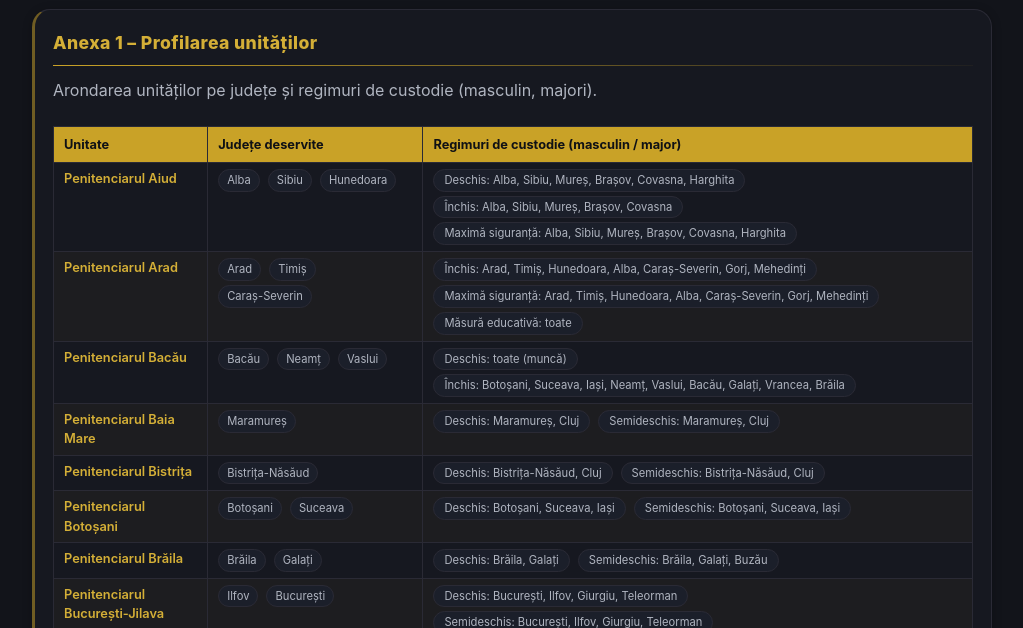
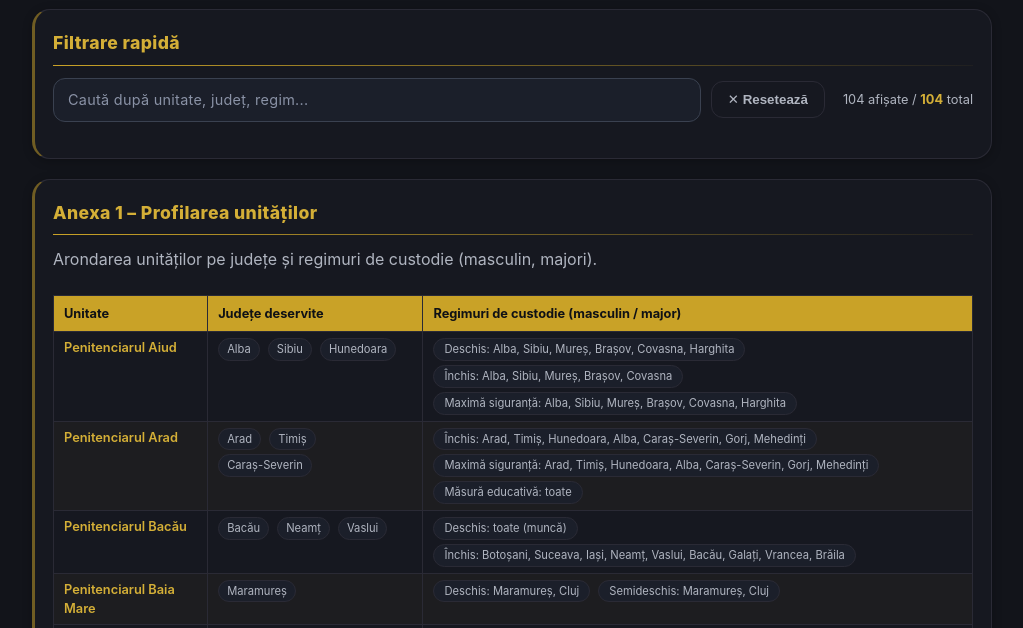
Before and after one commit to alintalfes-glitch/afaceri-judiciare, a plain HTML site: page rules.html in a window 1280 px wide. Shown: the part 138-766 px from the top of the page, without its empty margins (128-1151 px from the left). Drawn offline with Linux system fonts and the light colour scheme.

Commit message:
Update rules.html

```diff
--- a/rules.html
+++ b/rules.html
@@ -96,6 +96,55 @@
             font-size: 0.8rem;
             line-height: 1.8;
         }
+        .filter-container {
+            display: flex;
+            gap: 10px;
+            margin-bottom: 16px;
+            flex-wrap: wrap;
+            align-items: center;
+        }
+        .filter-container input {
+            flex: 1;
+            min-width: 200px;
+            padding: 10px 14px;
+            border: 1.5px solid var(--input-border);
+            border-radius: var(--radius-md);
+            background: var(--input-bg);
+            color: var(--text);
+            font-size: 0.9rem;
+            font-family: var(--font);
+        }
+        .filter-container input:focus {
+            border-color: var(--gold);
+            outline: none;
+            box-shadow: 0 0 0 3px rgba(201, 162, 39, 0.1);
+        }
+        .filter-container input::placeholder {
+            color: var(--input-placeholder);
+        }
+        .filter-container .filter-clear {
+            padding: 10px 16px;
+            background: transparent;
+            border: 1.5px solid var(--border);
+            border-radius: var(--radius-md);
+            color: var(--text-light);
+            cursor: pointer;
+            font-weight: 600;
+            transition: all 0.2s;
+        }
+        .filter-container .filter-clear:hover {
+            border-color: var(--gold);
+            color: var(--gold-light);
+            background: rgba(201, 162, 39, 0.05);
+        }
+        .filter-stats {
+            font-size: 0.8rem;
+            color: var(--text-light);
+            margin-left: 8px;
+        }
+        .filter-stats strong {
+            color: var(--gold-light);
+        }
         @media (max-width: 700px) {
             .rules-table {
                 font-size: 0.7rem;
@@ -103,6 +152,11 @@
             .rules-table th,
             .rules-table td {
                 padding: 4px 6px;
+            }
+            .filter-container input {
+                min-width: 120px;
+                font-size: 0.8rem;
+                padding: 8px 10px;
             }
         }
     </style>
@@ -127,8 +181,18 @@
             </div>
         </header>
 
+        <!-- ========== CARD FILTRARE ========== -->
+        <div class="card">
+            <h3>Filtrare rapidă</h3>
+            <div class="filter-container">
+                <input type="text" id="filterInput" placeholder="Caută după unitate, județ, regim...">
+                <button class="filter-clear" id="filterClear">✕ Resetează</button>
+                <span class="filter-stats" id="filterStats">0 afișate / <strong>0</strong> total</span>
+            </div>
+        </div>
+
         <!-- ========== ANEXA 1 ========== -->
-        <div class="card">
+        <div class="card" id="anexa1Card">
             <h3>Anexa 1 – Profilarea unităților</h3>
             <p style="color:var(--text-light); margin-bottom:12px;">
                 Arondarea unităților pe județe și regimuri de custodie (masculin, majori).
@@ -149,7 +213,7 @@
         </div>
 
         <!-- ========== ANEXA 3 ========== -->
-        <div class="card">
+        <div class="card" id="anexa3Card">
             <h3>Anexa 3 – Arondarea pentru primirea de la poliție</h3>
             <p style="color:var(--text-light); margin-bottom:12px;">
                 Unitățile și organele de poliție care depun persoane private de libertate, conform Anexei 3.
@@ -173,7 +237,7 @@
         </div>
 
         <!-- ========== ANEXA 5 ========== -->
-        <div class="card">
+        <div class="card" id="anexa5Card">
             <h3>Anexa 5 – Măsuri educative cu executare în penitenciar</h3>
             <p style="color:var(--text-light); margin-bottom:12px;">
                 Unitățile care găzduiesc persoane față de care s-a dispus aplicarea unei măsuri educative cu executare sau continuare în penitenciar.
@@ -184,7 +248,7 @@
         </div>
 
         <!-- ========== ANEXA 6 ========== -->
-        <div class="card">
+        <div class="card" id="anexa6Card">
             <h3>Anexa 6 – Tranzitul între unități</h3>
             <p style="color:var(--text-light); margin-bottom:12px;">
                 Unitățile de tranzit și rutele pe care se efectuează transferurile între unitățile subordonate ANP.
@@ -195,7 +259,7 @@
         </div>
 
         <!-- ========== ANEXA 7 ========== -->
-        <div class="card">
+        <div class="card" id="anexa7Card">
             <h3>Anexa 7 – Expertize medico-legale</h3>
             <p style="color:var(--text-light); margin-bottom:12px;">
                 Centrele și unitățile penitenciare arondate pentru efectuarea expertizelor medico-legale psihiatrice și pentru amânarea/întreruperea executării pedepsei pe motiv de boală.
@@ -206,7 +270,7 @@
         </div>
 
         <!-- ========== ANEXA 8 ========== -->
-        <div class="card">
+        <div class="card" id="anexa8Card">
             <h3>Anexa 8 – Tulburări psihice grave</h3>
             <p style="color:var(--text-light); margin-bottom:12px;">
                 Unitățile cu secții pentru custodierea persoanelor diagnosticate cu tulburări psihice grave.
@@ -342,8 +406,6 @@
             // ============================================================
             const anexa3Body = document.getElementById('anexa3Body');
 
-            // Extragem datele din UNITATI – pentru unitățile care au custodieArestati sau transferJudiciar
-            // Dar Anexa 3 specifică explicit organele de poliție. Vom afișa informațiile relevante.
             const anexa3Data = [
                 { unitate: 'Penitenciarul Aiud', organ: 'IPJ Alba, IPJ Sibiu', categorii: 'Toate, excepție minori arestați și măsuri educative' },
                 { unitate: 'Penitenciarul Arad', organ: 'IPJ Arad, IPJ Timiș, IPJ Caraș-Severin', categorii: 'Toate, excepție minori arestați și măsuri educative; pentru IPJ Timiș/Caraș-Severin: doar femei' },
@@ -401,12 +463,10 @@
             // ============================================================
             const anexa5Container = document.getElementById('anexa5Container');
 
-            // Extragem datele din UNITATI pentru masura_educativa_penitenciar
             const anexa5Data = [];
             UNITATI.forEach(u => {
                 const custodie = u.custodie;
                 if (!custodie) return;
-                // Verificăm pentru fiecare sex și vârstă
                 ['masculin', 'feminin'].forEach(sex => {
                     ['minor', 'tanar', 'major'].forEach(varsta => {
                         const regimuri = custodie[sex]?.[varsta];
@@ -423,16 +483,16 @@
             });
 
             if (anexa5Data.length > 0) {
-                let html = `
-                    <table class="rules-table">
+                let html5 = `
+                    <table class="rules-table" id="anexa5Table">
                         <thead>
                             <tr><th>Unitatea</th><th>Sex</th><th>Vârstă</th><th>Județe</th></tr>
                         </thead>
-                        <tbody>
+                        <tbody id="anexa5Body">
                 `;
                 anexa5Data.forEach(item => {
                     const judeteStr = item.judete.includes('toate') ? 'toate județele' : item.judete.join(', ');
-                    html += `
+                    html5 += `
                         <tr>
                             <td><span class="unitate-nume">${item.unitate}</span></td>
                             <td>${item.sex}</td>
@@ -441,8 +501,8 @@
                         </tr>
                     `;
                 });
-                html += `</tbody></table>`;
-                anexa5Container.innerHTML = html;
+                html5 += `</tbody></table>`;
+                anexa5Container.innerHTML = html5;
             } else {
                 anexa5Container.innerHTML = `<p style="color:var(--text-light);">Nu există date pentru Anexa 5.</p>`;
             }
@@ -462,7 +522,7 @@
                 { unitate: 'Penitenciarul Spital București Jilava', tip: 'Cazare persoane indiferent de sex și vârstă, vulnerabile din punct de vedere medical și social; persoane de sex feminin, toate categoriile' }
             ];
 
-            let html6 = `<table class="rules-table"><thead><tr><th>Unitatea</th><th>Tipul activității</th></tr></thead><tbody>`;
+            let html6 = `<table class="rules-table" id="anexa6Table"><thead><tr><th>Unitatea</th><th>Tipul activității</th></tr></thead><tbody id="anexa6Body">`;
             anexa6Data.forEach(item => {
                 html6 += `<tr><td><span class="unitate-nume">${item.unitate}</span></td><td>${item.tip}</td></tr>`;
             });
@@ -493,7 +553,7 @@
                 { centru: 'Craiova', unitate: 'Penitenciarul Craiova-Pelendava', categorii: 'Persoane de sex masculin – regim deschis, semideschis' }
             ];
 
-            let html7 = `<table class="rules-table"><thead><tr><th>Centrul</th><th>Unitatea penitenciară</th><th>Categorii de persoane</th></tr></thead><tbody>`;
+            let html7 = `<table class="rules-table" id="anexa7Table"><thead><tr><th>Centrul</th><th>Unitatea penitenciară</th><th>Categorii de persoane</th></tr></thead><tbody id="anexa7Body">`;
             anexa7Data.forEach(item => {
                 html7 += `<tr><td><strong>${item.centru}</strong></td><td><span class="unitate-nume">${item.unitate}</span></td><td>${item.categorii}</td></tr>`;
             });
@@ -511,7 +571,7 @@
                 { unitate: 'Penitenciarul Botoșani', regim: 'Deschis și semideschis', judete: 'Argeș, Prahova, Teleorman, Brașov, Harghita, Suceava, Botoșani, Neamț, Iași, Bacău, Vaslui, Vrancea, Covasna, Galați, Dâmbovița, Giurgiu, București, Ilfov, Buzău, Brăila, Ialomița, Călărași, Constanța, Tulcea' }
             ];
 
-            let html8 = `<table class="rules-table"><thead><tr><th>Unitatea</th><th>Regimul de executare</th><th>Județe arondate</th></tr></thead><tbody>`;
+            let html8 = `<table class="rules-table" id="anexa8Table"><thead><tr><th>Unitatea</th><th>Regimul de executare</th><th>Județe arondate</th></tr></thead><tbody id="anexa8Body">`;
             anexa8Data.forEach(item => {
                 html8 += `<tr><td><span class="unitate-nume">${item.unitate}</span></td><td>${item.regim}</td><td><div class="judete-list">${item.judete.split(', ').map(j => `<span class="judet-tag">${j}</span>`).join('')}</div></td></tr>`;
             });
@@ -519,7 +579,90 @@
             anexa8Container.innerHTML = html8;
 
             // ============================================================
-            // 7. LIGHT / DARK TOGGLE
+            // 7. FILTRARE GLOBALĂ
+            // ============================================================
+            const filterInput = document.getElementById('filterInput');
+            const filterClear = document.getElementById('filterClear');
+            const filterStats = document.getElementById('filterStats');
+            let totalRows = 0;
+
+            function getFilterableText(row) {
+                // Adună textul din toate celulele rândului
+                let text = '';
+                row.querySelectorAll('td').forEach(td => {
+                    text += td.textContent + ' ';
+                });
+                return text.toLowerCase();
+            }
+
+            function countVisibleRows() {
+                const allTables = document.querySelectorAll('.rules-table');
+                let visible = 0;
+                let total = 0;
+                allTables.forEach(table => {
+                    const rows = table.querySelectorAll('tbody tr');
+                    total += rows.length;
+                    rows.forEach(row => {
+                        if (row.style.display !== 'none') visible++;
+                    });
+                });
+                return { visible, total };
+            }
+
+            function updateStats() {
+                const stats = countVisibleRows();
+                filterStats.innerHTML = `${stats.visible} afișate / <strong>${stats.total}</strong> total`;
+            }
+
+            function filterTables() {
+                const filterText = filterInput.value.toLowerCase().trim();
+                const allTables = document.querySelectorAll('.rules-table');
+                let hasVisible = false;
+
+                allTables.forEach(table => {
+                    const rows = table.querySelectorAll('tbody tr');
+                    rows.forEach(row => {
+                        const rowText = getFilterableText(row);
+                        if (filterText === '' || rowText.includes(filterText)) {
+                            row.style.display = '';
+                            hasVisible = true;
+                        } else {
+                            row.style.display = 'none';
+                        }
+                    });
+                });
+
+                // Ascunde cardurile fără rânduri vizibile
+                const cards = document.querySelectorAll('.card[id$="Card"]');
+                cards.forEach(card => {
+                    const tables = card.querySelectorAll('.rules-table');
+                    let cardHasVisible = false;
+                    tables.forEach(table => {
+                        const rows = table.querySelectorAll('tbody tr');
+                        rows.forEach(row => {
+                            if (row.style.display !== 'none') cardHasVisible = true;
+                        });
+                    });
+                    // Dacă cardul conține doar text și nu are tabel, îl lăsăm vizibil
+                    card.style.display = cardHasVisible ? '' : 'none';
+                });
+
+                updateStats();
+            }
+
+            filterInput.addEventListener('input', filterTables);
+
+            filterClear.addEventListener('click', function() {
+                filterInput.value = '';
+                filterTables();
+                filterInput.focus();
+            });
+
+            // Inițializare stats
+            setTimeout(updateStats, 100);
+
+            // ============================================================
+            // 8. LIGHT / DARK TOGGLE
             // ============================================================
             const themeToggle = document.getElementById('themeToggle');
 
```
